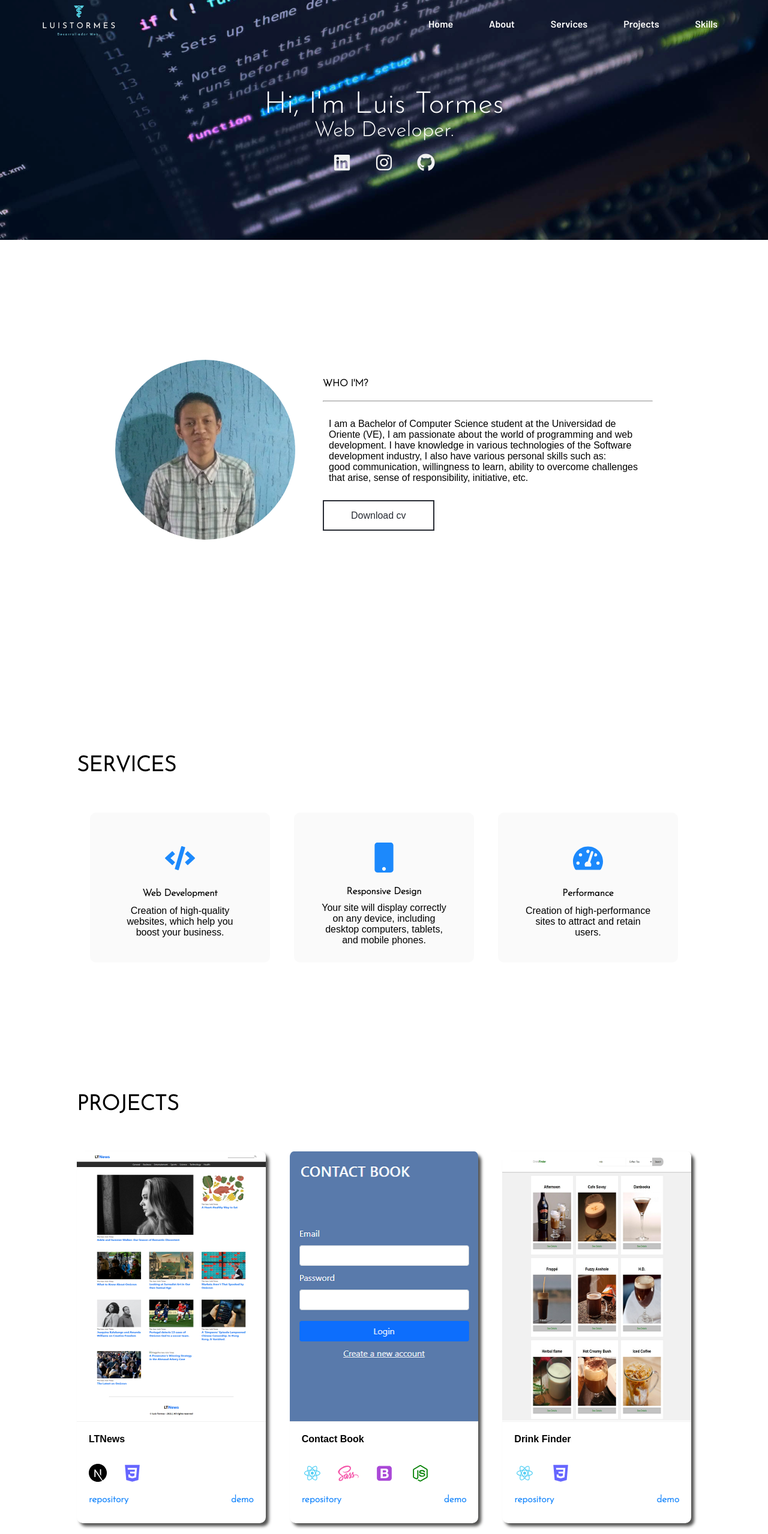
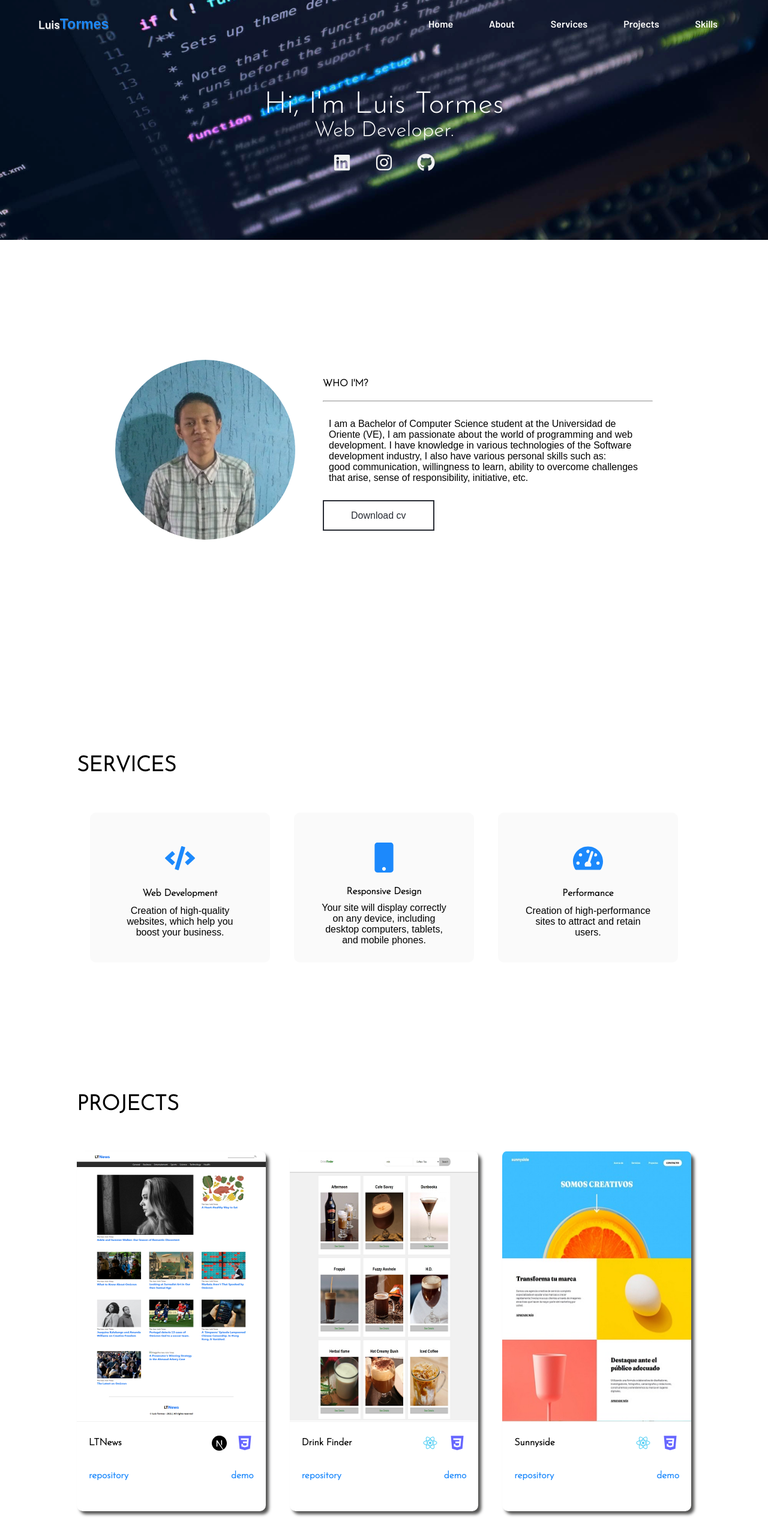
Before and after one commit to LuisTormes18/my-portfolio-with-react, a React (Create React App) app: page / in a window 1280 px wide. Shown: the top 2558 px of the page at 60% size. Built offline with nearby package versions, Linux system fonts and the light colour scheme.

Commit message:
updated to logo2

```diff
--- a/src/components/Logo/Logo.js
+++ b/src/components/Logo/Logo.js
@@ -1,7 +1,8 @@
 import React from "react";
 import { animateScroll as scroll } from "react-scroll";
 
-import logo from "./../../assets/img/logo.png";
+// import logo from "./../../assets/img/logo.png";
+import "./logo.css";
 
 export default function Logo() {
 	return (
@@ -12,7 +13,8 @@ export default function Logo() {
 				scroll.scrollToTop();
 			}}
 		>
-			<img src={logo} alt="logo" />
+
+			<h1>Luis<small>Tormes</small></h1>
 		</div>
 	);
 }
--- /dev/null
+++ b/src/components/Logo/logo.css
@@ -0,0 +1,27 @@
+#logo {
+  position: relative;
+  z-index: 12000;
+
+}
+/*#logo img {
+  width: 100%;
+  object-fit: cover;
+  object-position: center;
+}*/
+#logo h1{
+	font-family: "Barlow", sans-serif;
+  	font-weight: 600;
+  	font-size: 1.2em;
+
+  	/*text-shadow: 1px 2px var(--colorCeleste);*/
+
+  	text-shadow: 1px 2px rgb(250, 250, 250, 0.2);
+
+
+}
+#logo h1 small{
+  	color: var(--colorCeleste);
+    font-size: 1.2em;
+
+
+}
--- a/src/components/NavbarMobile/index.js
+++ b/src/components/NavbarMobile/index.js
@@ -15,15 +15,16 @@ const NavbarMobile = () => {
 	}
 
 
-	 window.onscroll = () => {
-    let scrollPosition = window.pageYOffset;
+	 // window.onscroll = () => {
 
-    if (scrollPosition > 700) {
-      setVisibility("hidden");
-    } else {
-      setVisibility("visible");
-    }
-  };
+  //   let scrollPosition = window.pageYOffset;
+
+  //   if (scrollPosition > 700) {
+  //     setVisibility("hidden");
+  //   } else {
+  //     setVisibility("visible");
+  //   }
+  // };
 
 
 	return (
--- a/src/components/about/About.js
+++ b/src/components/about/About.js
@@ -1,6 +1,6 @@
 import React from "react";
 
-import Myimg from "./../../assets/img/yo.jpg";
+import MyImg from "./../../assets/img/yo.jpg";
 import cv from "./../../assets/cv/luis_tormes_cv_en.pdf";
 
 import './about.css';
@@ -10,7 +10,7 @@ function About() {
             <div className="about-img">
                 <div>
                     <img
-                        src={Myimg}
+                        src={MyImg}
                         alt="luis tormes"
                     />
                 </div>
--- a/src/components/footer/footer.css
+++ b/src/components/footer/footer.css
@@ -7,11 +7,9 @@ footer {
     padding: 40px 5%;
     justify-content: space-between;
     align-items: center;
-}
-footer #logo{
-    height: 100px;
-    width: 150px;
 
+    position: relative;
+    z-index: 200000;
 }
 
 footer ul {
--- a/src/components/header/header.css
+++ b/src/components/header/header.css
@@ -16,18 +16,6 @@
     display: none;
     visibility: hidden;
   }
-}
-#logo {
-  position: relative;
-  width: 135px;
-  min-width: 135px;
-  height: 100%;
-  z-index: 12000;
-}
-#logo img {
-  width: 100%;
-  object-fit: cover;
-  object-position: center;
 }
 #menu {
   display: flex;
--- a/src/components/projects/CardProject.js
+++ b/src/components/projects/CardProject.js
@@ -10,12 +10,13 @@ function CardProject({ title, image, tags, repository, source }) {
                 <img src={`${image}`} alt={title} />
             </div>
 
-            <div className="card-footer">
-                <div className="card-title">
-                    <h2>{title}</h2>
+            <div className="card-body">
+
+                <div className="card-header">
+                    <h2 className="card-title">{title}</h2>
+                    <div className="card-tags">{tags}</div>
                 </div>
 
-                <div className="card-tags">{tags}</div>
                 <div className="sources">
                     <CardBtn url={repository} text="repository" />
                     <CardBtn url={source} text="demo" />
--- a/src/components/projects/projects.css
+++ b/src/components/projects/projects.css
@@ -11,7 +11,7 @@
 .cards {
     display: grid;
     grid-template-columns: repeat(auto-fit, minmax(305px, 1fr));
-    grid-template-rows: 620px;
+    grid-template-rows: 600px;
     gap: 40px;
     width: 100%;
     justify-content: center;
@@ -23,7 +23,8 @@
     box-shadow: var(--box-shadow);
     max-width: 350px;
     min-width: 305px;
-    max-height: 620px;
+    height: 600px;
+    max-height: 600px;
     text-align: left;
     background-color: white;
 }
@@ -49,16 +50,30 @@
         min-width: 100%;
     }
 }
-.card-footer {
+.card-body{
     border-top: 1px solid #f1f1f1;
+    display: flex;
+    flex-direction: column;
+    justify-content: space-between;
+}
+.card-header{
+    height: 50px;
+    margin: 10px;
+    padding: 10px;
+    display: flex;
+    justify-content: space-between;
+    align-items: center;
+
+}
+.card-title {
+    color: black;
+    font-family: "Josefin Sans", sans-serif;
+
 }
 .card-tags {
-    height: 30px;
     display: flex;
     align-items: center;
-    column-gap: 25px;
-    padding: 10px;
-    margin: 10px;
+    column-gap: 15px;
 }
 
 .card-btn {
@@ -77,12 +92,7 @@
 .card-btn a:hover {
     text-decoration: underline;
 }
-.card-title {
-    margin: 10px;
-    padding: 10px;
-    color: black;
-    height: 50px;
-}
+
 
 .card-img {
     height: 450px;
@@ -101,4 +111,5 @@
     padding-top: 10px;
     display: flex;
     justify-content: space-between;
+    align-items: center;
 }
--- a/src/constants/constants.js
+++ b/src/constants/constants.js
@@ -20,7 +20,7 @@ import {
 
 import { SiNextdotjs, SiExpress } from "react-icons/si";
 
-const size = 35;
+const size = 30;
 
 const htmlIcon = <DiHtml5 size={size} color="orange" />;
 const cssIcon = <DiCss3 size={size} color="#00f9" />;
@@ -32,8 +32,8 @@ const nodeIcon = <DiNodejsSmall size={size} color="green" />;
 const mongoIcon = <DiMongodb size={size} color="#40BD44" />;
 const mysqlIcon = <DiMysql size={size} />;
 
-const nextIcon = <SiNextdotjs size={30} />;
-const expressIcon = <SiExpress size={30} />;
+const nextIcon = <SiNextdotjs size={25} />;
+const expressIcon = <SiExpress size={25} />;
 
 export const projects = [
   {
@@ -44,13 +44,13 @@ export const projects = [
     source: "https://ltnews.netlify.app",
   },
 
-  {
-    title: "Contact Book",
-    image: contactBook,
-    tags: [reactIcon, sassIcon, bootstrapIcon, nodeIcon],
-    repository: "https://github.com/LuisTormes18/contactBook-reaact-app",
-    source: "https://lt-contactbook.netlify.app",
-  },
+  // {
+  //   title: "Contact Book",
+  //   image: contactBook,
+  //   tags: [reactIcon, sassIcon, bootstrapIcon, nodeIcon],
+  //   repository: "https://github.com/LuisTormes18/contactBook-reaact-app",
+  //   source: "https://lt-contactbook.netlify.app",
+  // },
   {
     title: "Drink Finder",
     image: drinkfinder,
@@ -59,7 +59,7 @@ export const projects = [
     source: "https://lt-drinkfinder.netlify.app",
   },
   {
-    title: "Sunnyside Frontend-Mentor challenge",
+    title: "Sunnyside ",
     image: sunnyside,
     tags: [reactIcon, cssIcon],
     repository:
@@ -75,14 +75,14 @@ export const projects = [
     source: "https://lt-cryptocurrency-price.netlify.app",
   },
   {
-    title: "Fylo Frontend-Mentor Challenge",
+    title: "Fylo Landing Page",
     image: fylo,
     tags: [htmlIcon, sassIcon],
     repository: "https://github.com/LuisTormes18/landing-fylo-dark-theme",
     source: "https://lt-fylo.netlify.app",
   },
   {
-    title: "Loopstudios Frontend-Mentor Challenge",
+    title: "Loopstudios ",
     image: loopstudios,
     tags: [htmlIcon, cssIcon, jsIcon],
     repository:
```
Also changed, not shown: 2 other files (tests, documents, lock files or other folders).
